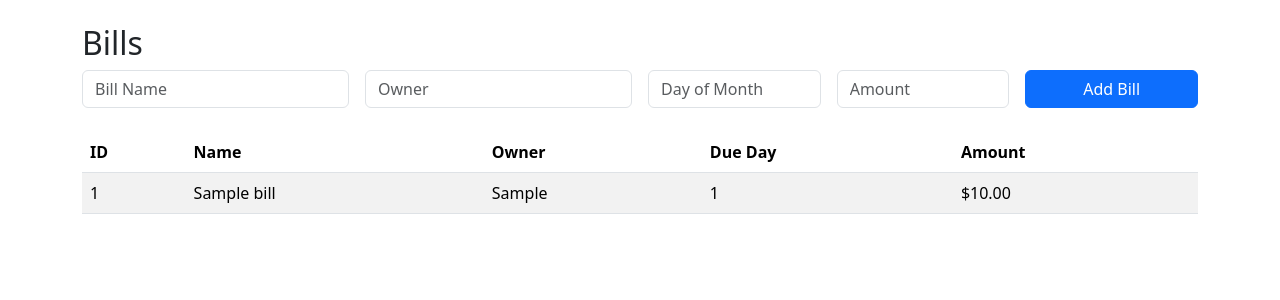
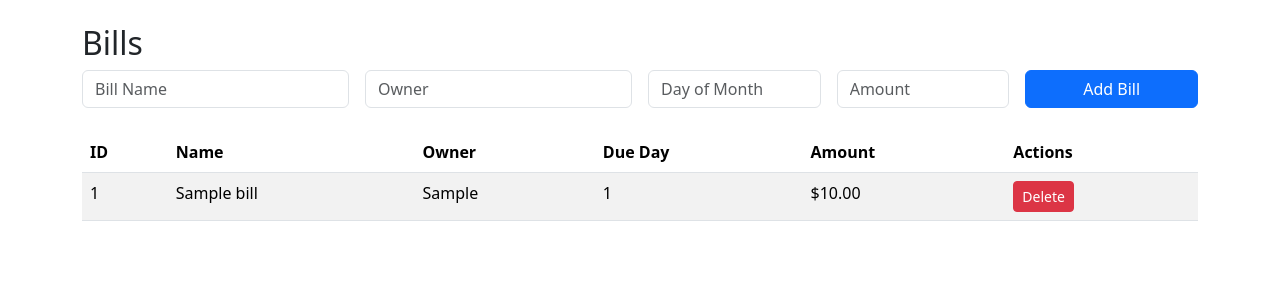
Before and after one commit to Estiene/FinApp, a Flask app: page /bills in a window 1280 px wide. Shown: the part 56-356 px from the top of the page. Run offline with Flask 3, Linux system fonts and the light colour scheme; tables that the repository leaves empty hold one stand-in row (values such as "Sample post").

Commit message:
add delete button and actions drop down

```diff
--- a/app/src/routes.py
+++ b/app/src/routes.py
@@ -1,4 +1,7 @@
-from flask import Blueprint, render_template, request, redirect, url_for
+from flask import (
+    Blueprint, render_template, request,
+    redirect, url_for, flash
+)
 from .models import db, Bill, Income
 from dateutil.relativedelta import relativedelta
 from datetime import date
@@ -9,43 +12,66 @@ bp = Blueprint('main', __name__)
 def index():
     return render_template('index.html')
 
-@bp.route('/bills', methods=['GET','POST'])
+@bp.route('/bills', methods=['GET', 'POST'])
 def bills():
     if request.method == 'POST':
-        day = int(request.form['due_day'])
         b = Bill(
-          name     = request.form['name'],
-          owner    = request.form['owner'],
-          due_day  = day,
-          amount   = request.form['amount']
+            name    = request.form['name'],
+            owner   = request.form['owner'],
+            amount  = request.form['amount'],
+            due_day = int(request.form['due_day'])
         )
-        db.session.add(b); db.session.commit()
+        db.session.add(b)
+        db.session.commit()
         return redirect(url_for('main.bills'))
+
     items = Bill.query.order_by(Bill.due_day).all()
     return render_template('bills.html', bills=items)
 
-@bp.route('/incomes', methods=['GET','POST'])
+@bp.route('/bills/<int:bill_id>/delete', methods=['POST'])
+def delete_bill(bill_id):
+    bill = Bill.query.get_or_404(bill_id)
+    db.session.delete(bill)
+    db.session.commit()
+    flash(f"Deleted bill '{bill.name}'.", 'success')
+    return redirect(url_for('main.bills'))
+
+@bp.route('/incomes', methods=['GET', 'POST'])
 def incomes():
     if request.method == 'POST':
         freq = request.form['frequency']
         if freq == 'twice_monthly':
-            d1 = int(request.form['day1']); d2 = int(request.form['day2'])
-            inc = Income(name=request.form['name'],
-                         amount=request.form['amount'],
-                         frequency=freq,
-                         day_of_month_1=d1,
-                         day_of_month_2=d2)
+            d1 = int(request.form['day1'])
+            d2 = int(request.form['day2'])
+            inc = Income(
+                name           = request.form['name'],
+                amount         = request.form['amount'],
+                frequency      = freq,
+                day_of_month_1 = d1,
+                day_of_month_2 = d2
+            )
         else:
-            inc = Income(name=request.form['name'],
-                         amount=request.form['amount'],
-                         frequency=freq,
-                         next_pay=request.form['next_pay'])
-        db.session.add(inc); db.session.commit()
+            inc = Income(
+                name      = request.form['name'],
+                amount    = request.form['amount'],
+                frequency = freq,
+                next_pay  = request.form['next_pay']
+            )
+        db.session.add(inc)
+        db.session.commit()
         return redirect(url_for('main.incomes'))
 
     items = Income.query.order_by(Income.next_pay).all()
     freqs = ['weekly', 'biweekly', 'twice_monthly']
     return render_template('incomes.html', incomes=items, freqs=freqs)
+
+@bp.route('/incomes/<int:income_id>/delete', methods=['POST'])
+def delete_income(income_id):
+    inc = Income.query.get_or_404(income_id)
+    db.session.delete(inc)
+    db.session.commit()
+    flash(f"Deleted income '{inc.name}'.", 'success')
+    return redirect(url_for('main.incomes'))
 
 @bp.route('/report')
 def report():
@@ -54,13 +80,11 @@ def report():
     periods = []
 
     for inc in incomes:
-        # determine start/end per pay period (placeholder logic)
-        # ... your existing logic to calculate start/end …
+        # your pay-period logic here...
+        # e.g., start/end = calculate_period(inc)
 
-        # sum bills whose due_day falls in [start, end]
         total_due = 0
         for b in bills:
-            # build actual due date for the month
             dt = date(start.year, start.month, b.due_day)
             if start <= dt <= end:
                 total_due += b.amount
--- a/app/src/templates/bills.html
+++ b/app/src/templates/bills.html
@@ -5,6 +5,9 @@
 
   <!-- Add Bill Form -->
   <form method="POST" class="row g-3 mb-4">
+    {% if csrf_token %}
+      <input type="hidden" name="csrf_token" value="{{ csrf_token() }}">
+    {% endif %}
     <div class="col-md-3">
       <input
         type="text"
@@ -49,7 +52,9 @@
     </div>
 
     <div class="col-md-2">
-      <button type="submit" class="btn btn-primary w-100">Add Bill</button>
+      <button type="submit" class="btn btn-primary w-100">
+        Add Bill
+      </button>
     </div>
   </form>
 
@@ -62,6 +67,7 @@
         <th>Owner</th>
         <th>Due Day</th>
         <th>Amount</th>
+        <th>Actions</th>
       </tr>
     </thead>
     <tbody>
@@ -72,6 +78,24 @@
         <td>{{ bill.owner }}</td>
         <td>{{ bill.due_day }}</td>
         <td>${{ "%.2f"|format(bill.amount) }}</td>
+        <td>
+          <form
+            action="{{ url_for('main.delete_bill', bill_id=bill.id) }}"
+            method="post"
+            style="display:inline-block;"
+          >
+            {% if csrf_token %}
+              <input type="hidden" name="csrf_token" value="{{ csrf_token() }}">
+            {% endif %}
+            <button
+              type="submit"
+              class="btn btn-sm btn-danger"
+              onclick="return confirm('Delete this bill?');"
+            >
+              Delete
+            </button>
+          </form>
+        </td>
       </tr>
       {% endfor %}
     </tbody>
```
Also changed, not shown: app/src/templates/incomes.html (+26 -3 lines).
